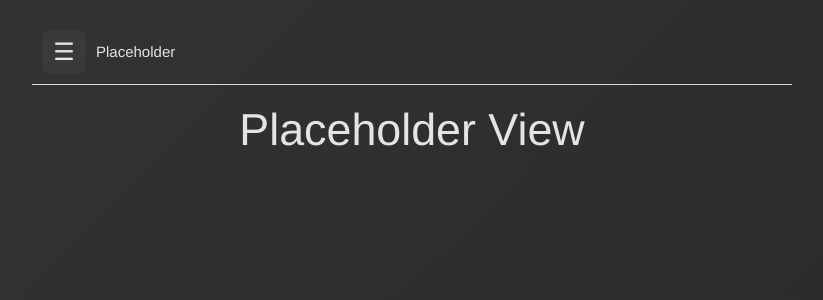
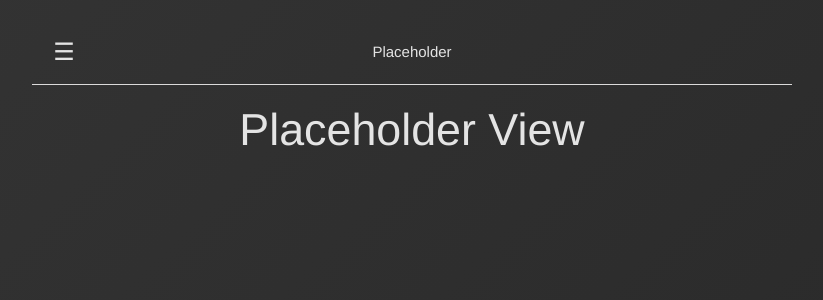
Before and after one commit to cobrauf/ai-demos, a React (Vite) app in the folder frontend/: page /demos/placeholder in a window 1280 px wide. Shown: the top 300 px of the page, without its empty margins (228-1051 px from the left). Built offline with nearby package versions, Linux system fonts and the light colour scheme; no server answers.

Commit message:
center top bar title

```diff
--- a/frontend/src/components/TopBar/TopBar.module.css
+++ b/frontend/src/components/TopBar/TopBar.module.css
@@ -14,7 +14,7 @@
   position: static;
   z-index: 1001;
   cursor: pointer;
-  background: rgba(128, 128, 128, 0.1);
+  /* background: rgba(128, 128, 128, 0.1); */
   border-radius: 8px;
   display: flex;
   align-items: center;
@@ -29,5 +29,8 @@
 .title {
   font-size: 1.5rem;
   margin: 0;
-  padding-left: 1rem;
+  position: absolute;
+  left: 50%;
+  top: 50%;
+  transform: translate(-50%, -50%);
 }
```
